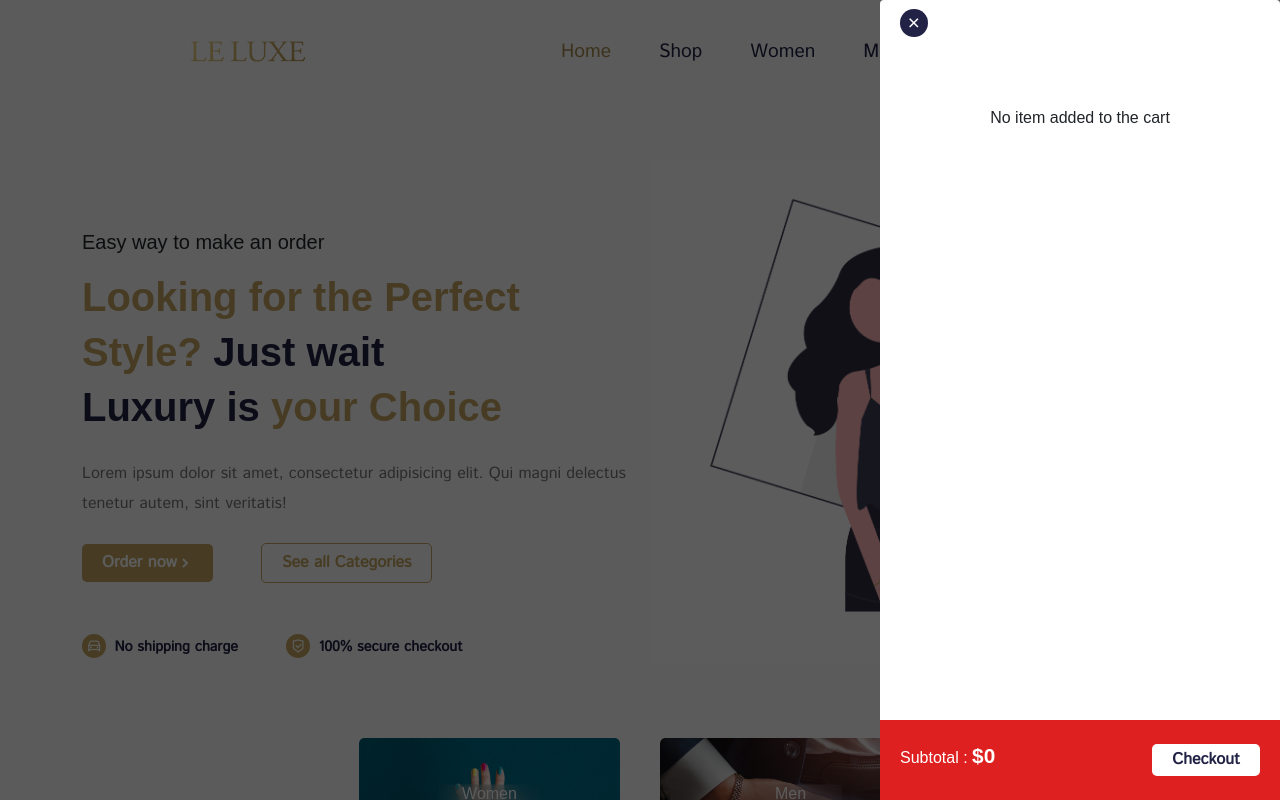
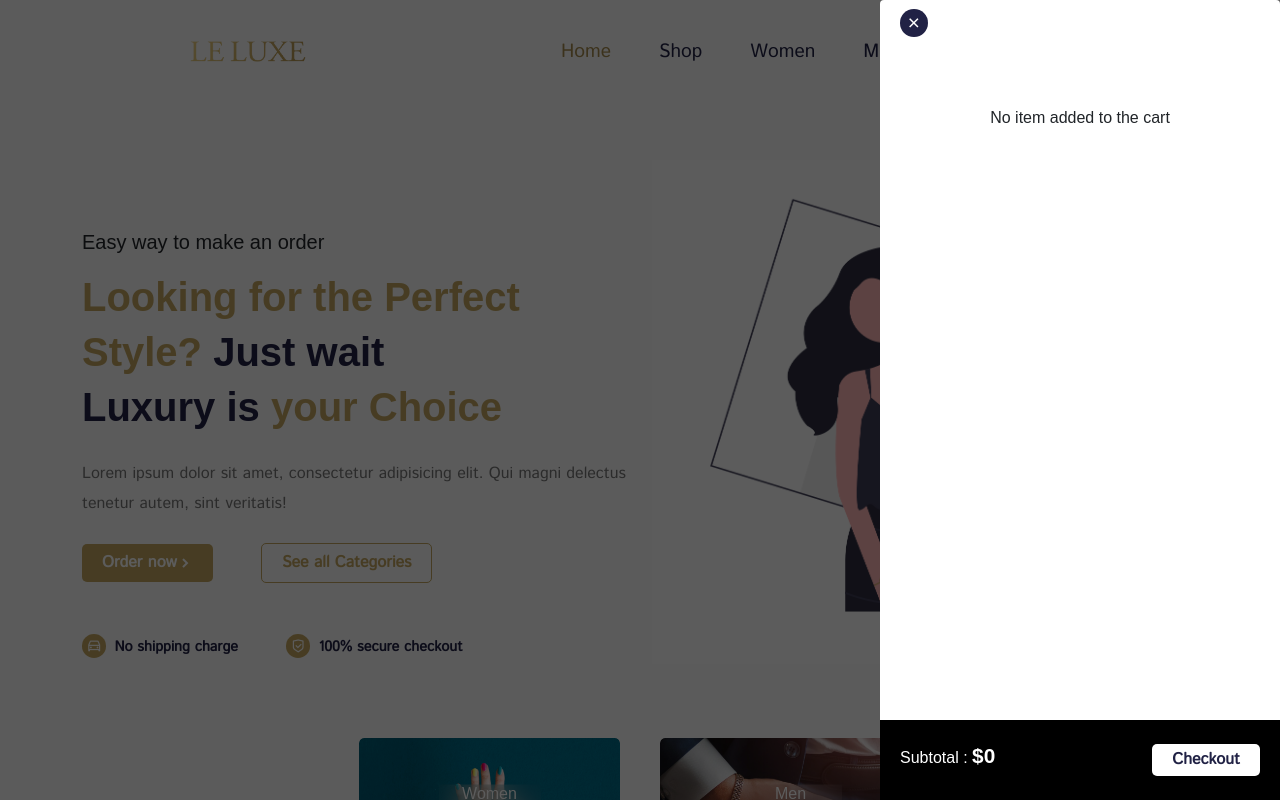
Before and after one commit to lamadarawsheh/Leluxe-mimic, a React (Create React App) app: page /home in a window 1280 px wide. Both pictures are taken after a click on the icon 1142 px from the left and 49 px from the top of the page. Shown: the top 800 px of the page. Built offline with nearby package versions, Linux system fonts and the light colour scheme; a web font is replaced by a local one.

Commit message:
feat:IMP sideCart and style it

```diff
--- a/src/styles/cart-item.css
+++ b/src/styles/cart-item.css
@@ -16,11 +16,10 @@
 .cart__product-price span {
   font-size: 0.9rem;
   font-weight: 600;
-  color: #df2020;
+  color: black;
 }
 
 .increase__decrease-btn {
-  background: #fde4e4;
   padding: 2px 5px;
   border-radius: 5px;
 }
--- a/src/styles/shopping-cart.css
+++ b/src/styles/shopping-cart.css
@@ -45,7 +45,7 @@
   padding: 5px 20px;
   width: 100%;
   height: 80px;
-  background: #df2020;
+  background: black;
 }
 
 .cart__bottom h6 {
```
